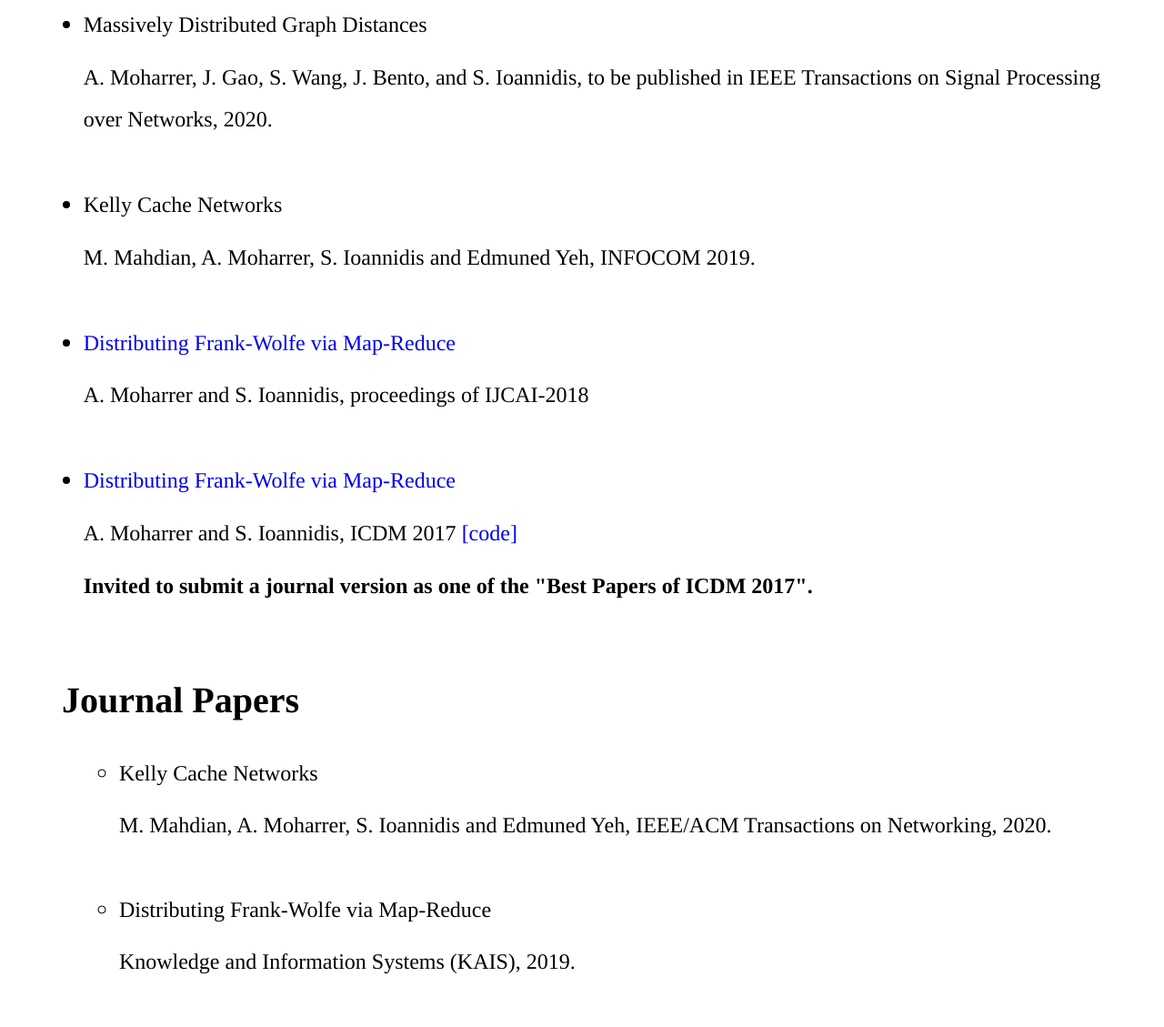
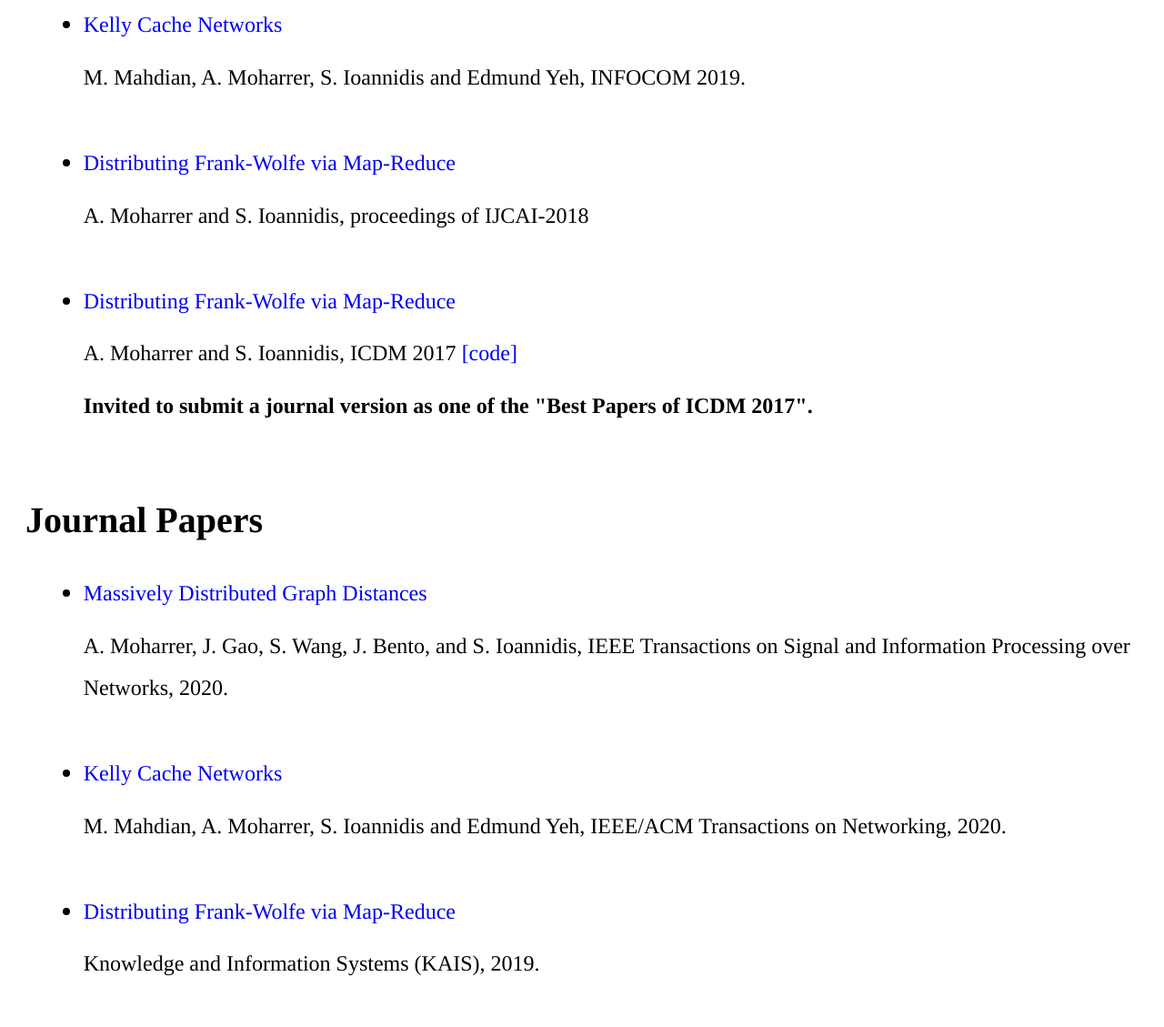
Before and after one commit to arminmrm/arminmrm.github.io, a plain HTML site: page publ.html in a window 1280 px wide. Shown: the part 196-1325 px from the top of the page at 91% size. Drawn offline with Linux system fonts and the light colour scheme.

Commit message:
papers uploaded, cv updated, and listing issues in publications fixed

```diff
--- a/publ.html
+++ b/publ.html
@@ -19,13 +19,10 @@
 <div>
         <h2><strong>Conference Papers</strong></h2>
         <ul>
-		<li class="list_item">
-                <h3 class="h3li">Massively Distributed Graph Distances</h3>
-                <h3 class="h3li">A. Moharrer, J. Gao, S. Wang, J. Bento, and S. Ioannidis, to be published in IEEE Transactions on Signal Processing over Networks, 2020.</h3>
-            </li>
+
             <li class="list_item">
-                <h3 class="h3li">Kelly Cache Networks</h3>
-                <h3 class="h3li">M. Mahdian, A. Moharrer, S. Ioannidis and Edmuned Yeh, INFOCOM 2019.</h3>
+               <h3 class="h3li"><a href="files/kellycachenetworks-2.pdf" target="_blank">Kelly Cache Networks</a></h3>
+                <h3 class="h3li">M. Mahdian, A. Moharrer, S. Ioannidis and Edmund Yeh, INFOCOM 2019.</h3>
             </li>
             <li class="list_item">
                 <h3 class="h3li"><a href="files/ijcai_sister2018.pdf" target="_blank">Distributing Frank-Wolfe via Map-Reduce</a></h3>
@@ -37,21 +34,29 @@
                 <h3 class="h3li">A. Moharrer and S. Ioannidis, ICDM 2017 <a href="https://github.com/neu-spiral/FrankWolfe" target="_blank"> [code]</a></h3>
                 <h3 class="h3li"> <strong> Invited to submit a journal version as one of the "Best Papers of ICDM 2017".</strong></h3>
             </li>
+
+	</ul>
+
         <h2><strong>Journal Papers</strong></h2>
+	<ul>
+	     <li class="list_item">
+                <h3 class="h3li"><a href="files/gd.pdf" target="_blank">Massively Distributed Graph Distances</a></h3>
+                <h3 class="h3li">A. Moharrer, J. Gao, S. Wang, J. Bento, and S. Ioannidis, IEEE Transactions on Signal and Information Processing over Networks, 2020.</h3>
+            </li>
 
-        <ul>
+
           <li class="list_item">
-                <h3 class="h3li">Kelly Cache Networks</h3>
-                <h3 class="h3li">M. Mahdian, A. Moharrer, S. Ioannidis and Edmuned Yeh, IEEE/ACM Transactions on Networking, 2020.</h3>
+                <h3 class="h3li"><a href="files/Kelly_Cache_Networks.pdf" target="_blank">Kelly Cache Networks</a></h3>
+                <h3 class="h3li">M. Mahdian, A. Moharrer, S. Ioannidis and Edmund Yeh, IEEE/ACM Transactions on Networking, 2020.</h3>
             </li>
             <li class="list_item">
-                 <h3 class="h3li">Distributing Frank-Wolfe via Map-Reduce</h3>
+                 <h3 class="h3li"><a href="files/Final_FW_KAIS.pdf" target="_blank">Distributing Frank-Wolfe via Map-Reduce</a></h3>
 
                  <h3 class="h3li">Knowledge and Information Systems (KAIS), 2019.</h3>
             </li>
-        </ul>
+
         <h2><strong>Master Thesis</strong></h2>
-         <ul>
+
              <li class="list_item">
                   <h3 class="h3li"> <a href="files/thesis.pdf" target="_blank">Master Thesis</a>
              </li>
```
Also changed, not shown: 5 other files.
